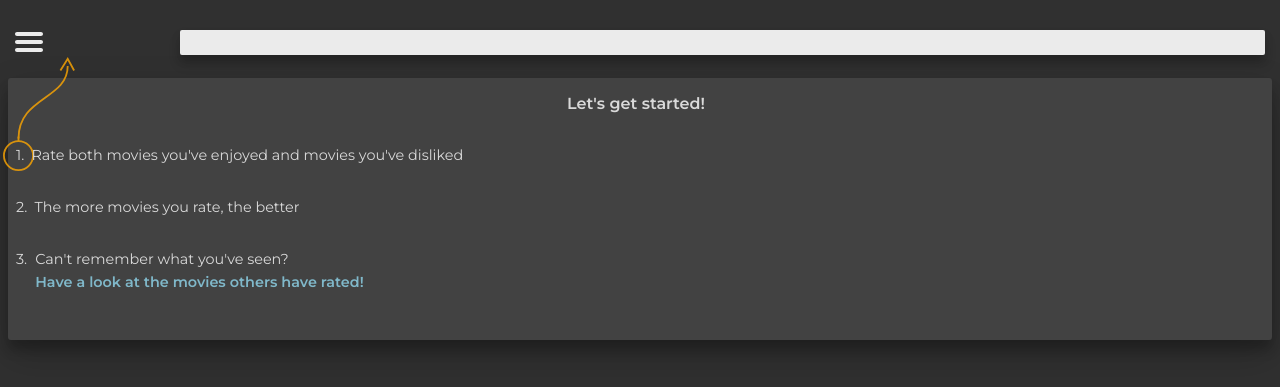
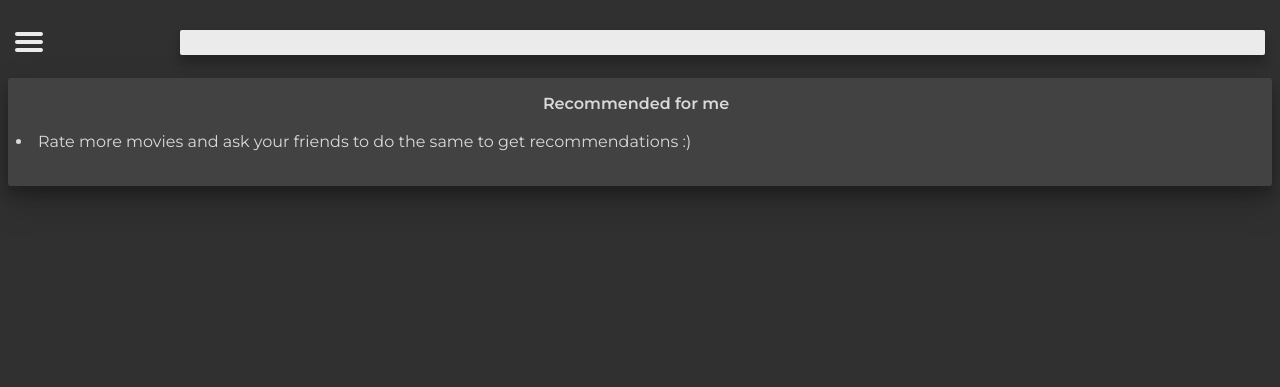
Before and after one commit to benjaminleon/advicer, a Django app: page / in a window 1280 px wide. Shown: the top 387 px of the page. Run offline with Django 3.2, Linux system fonts and the light colour scheme; a user stored in the database is signed in; tables that the repository leaves empty hold one stand-in row (values such as "Sample post").

Commit message:
Show "get started"-page when there are no available recommendations

```diff
--- a/tips/templates/tips/index.html
+++ b/tips/templates/tips/index.html
@@ -7,9 +7,23 @@
 {% block title %}Home{% endblock %}
 
 {% block content %}
+
+
     <div class="container">
 
         <div class="section">
+            {% if recommendations %}
+                <div class="headline">
+                    Recommended for me
+                </div>
+
+                <div id="main_content">
+                    {% for recommendation in recommendations %}
+                        <li>{{ recommendation }}</li>
+                    {% endfor %}
+                </div>
+
+            {% else %}
 
             <div class="headline">
                 Let's get started!
@@ -36,10 +50,11 @@
                 </div>
             </div>
             <!--<img src="{% static 'tips/images/triangle.svg' %}" id="triangle">-->
-
+            {% endif %}
         </div>
 
     </div>
+
     <!--
         <p><a href="{% url 'logout' %}">Logout</a></p>
         <p><a href="{% url 'password_reset' %}">Reset password</a></p>
```
